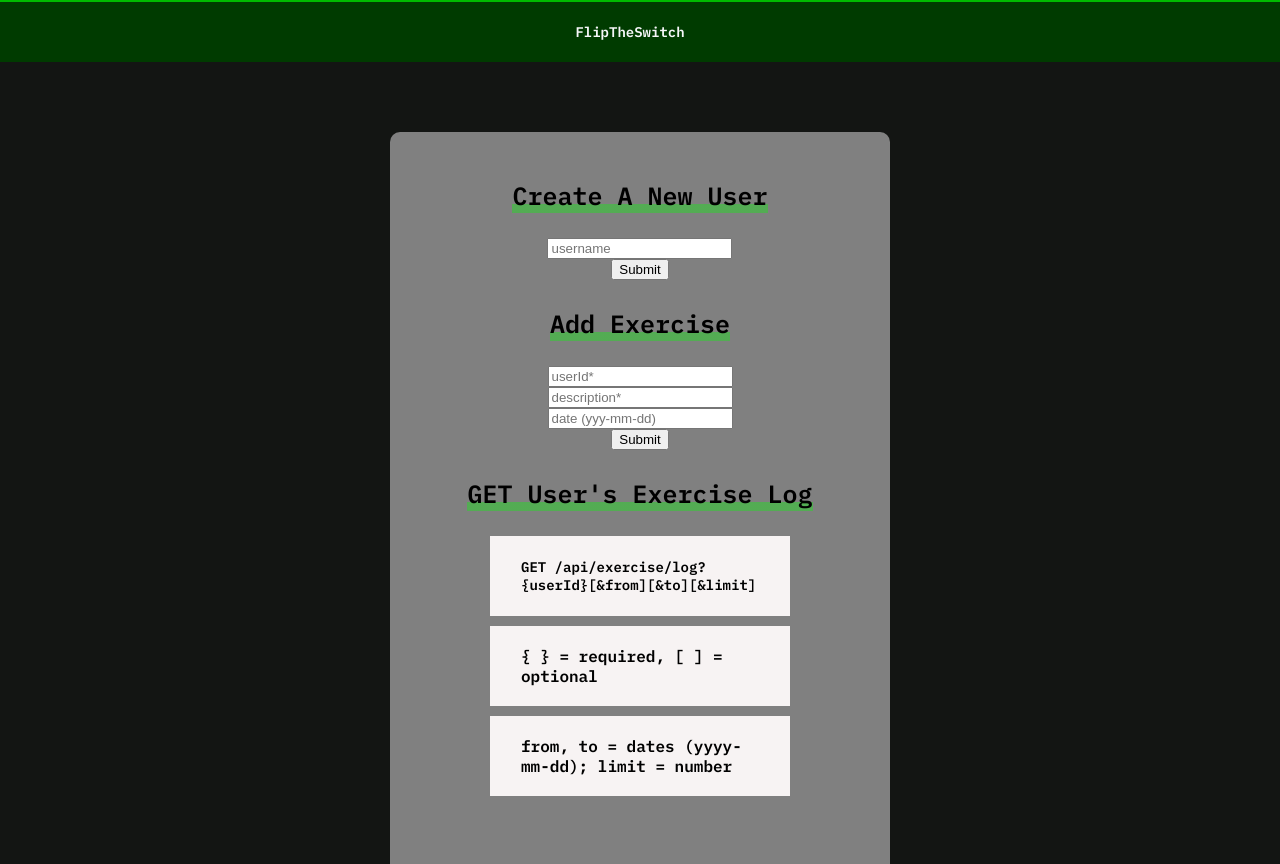
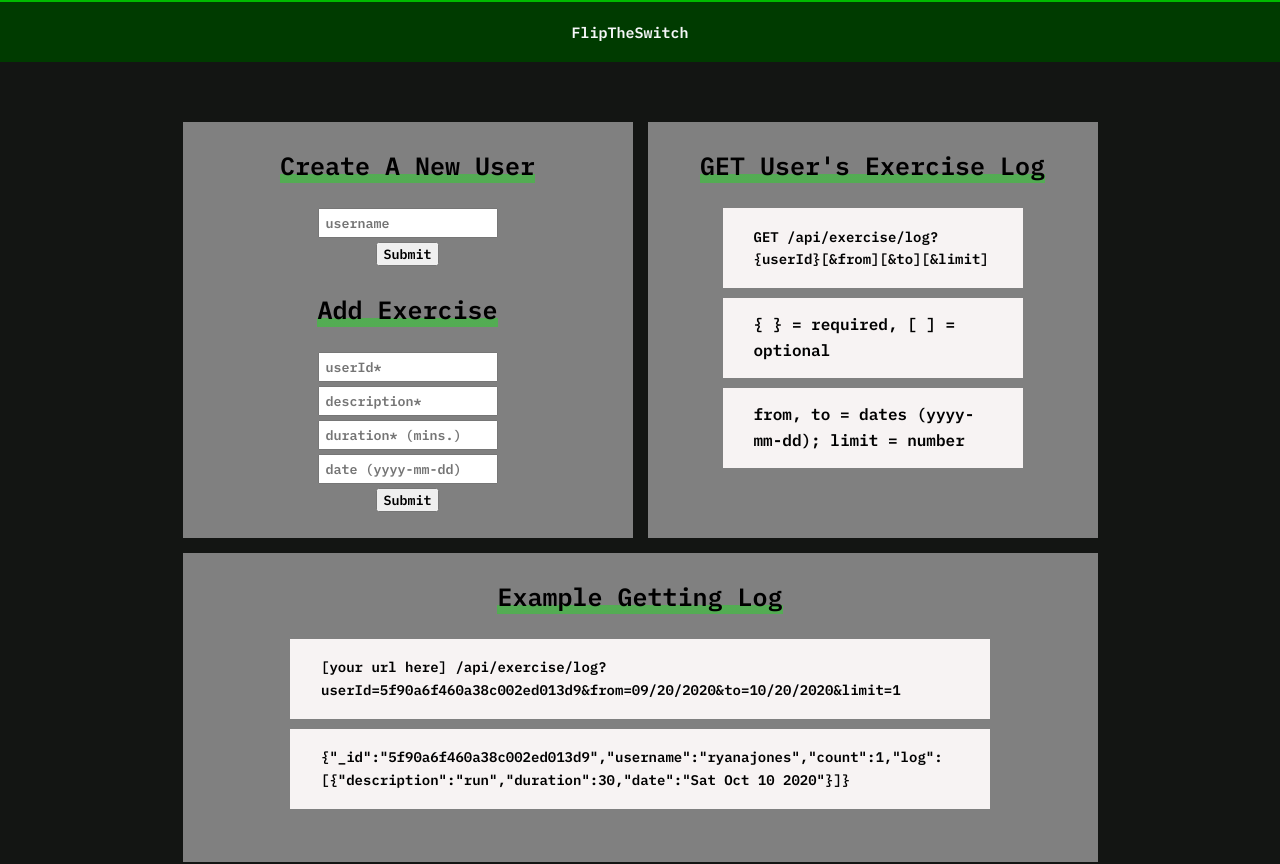
Before and after one commit to ryanajones/Exercise-Tracker-Microservice, a website: page views/index.html in a window 1280 px wide. Shown: the part 88-952 px from the top of the page. Drawn offline with Linux system fonts and the light colour scheme.

Commit message:
finished UI by polishing everyhing

```diff
--- a/public/style.scss
+++ b/public/style.scss
@@ -1,24 +1,22 @@
 @import url("https://fonts.googleapis.com/css2?family=IBM+Plex+Mono:wght@600&display=swap");
 
 *,
-::before,
-::after {
+*:before,
+*:after {
   box-sizing: border-box;
 }
-
 body {
   margin: 0;
   background-color: #131513;
+  * {
     font-family: "IBM Plex Mono", monospace;
+  }
   .mainNav {
-    display: flex;
-    justify-content: center;
-    align-items: center;
+    @extend .flex;
     width: 100vw;
     height: 90px;
     background-color: #00bb00;
-    font: 30px "IBM Plex Mono", monospace;
-
+    font-size: 30px;
     .logoBackground {
       position: relative;
       right: 25px;
@@ -37,19 +35,15 @@ body {
     .mainTitle {
       position: relative;
       right: 30px;
-      display: flex;
-      justify-content: center;
-      align-items: center;
+      @extend .flex;
       padding-left: 20px;
       h1 {
-        font: 30px "IBM Plex Mono", monospace;
+        font-size: 30px;
       }
     }
   }
   .subNav {
-    display: flex;
-    justify-content: center;
-    align-items: center;
+    @extend .flex;
     width: 100vw;
     height: 60px;
     background-color: #003b00;
@@ -57,64 +51,70 @@ body {
       position: relative;
       right: 10px;
       color: #f6f7f9;
-      font: 14px "IBM Plex Mono", monospace;
+      font-size: 15px;
     }
   }
   .container {
+    @extend .flexColumn;
     width: 100vw;
     height: 100vh;
+    .newUser {
+      @extend .flex;
+      flex-direction: row;
+      margin-top: 60px;
+      width: 100vw;
+      height: 430px;
+      .formWrapper {
+        @extend .flexColumn;
+        margin-right: 15px;
+        width: 450px;
+        height: 100%;
+        background-color: grey;
+        form {
+          @extend .flexColumn;
+          width: 100%;
+          background-color: grey;
+          .inputStyle {
+            width: 180px;
+            height: 30px;
           }
-  .app {
-    display: flex;
-    align-items: center;
-    flex-direction: column;
-    margin: 70px auto 0 auto;
-    padding: 20px;
-    width: 500px;
-    height: 1000px;
-    border-radius: 10px;
+        }
+      }
+      .getLog {
+        @extend .flexColumn;
+        width: 450px;
+        height: 100%;
         background-color: grey;
+      }
+    }
+    .example {
+      @extend .flexColumn;
+      margin-top: 15px;
+      width: 915px;
+      height: 320px;
+      background-color: grey;
+    }
     h3 {
       font-size: 25px;
-      /*       text-transform: uppercase; */
-    }
-    form {
-      display: flex;
-      align-items: center;
-      flex-direction: column;
-    }
-    input [text]{
-      margin: 2px;
-      /*      width: 200px;
-      height: 50px */
-    }
-    section {
-      display: flex;
-      align-items: center;
-      flex-direction: column;
-      .exampleWrapper {
-        width: 300px;
-        div {
-          display: flex;
-          justify-content: center;
-          align-items: center;
-          margin-bottom: 10px;
-          padding: 15px;
-          height: 80px;
-          /*border: 1px solid rgb(0, 0, 0); */
-          code {
-            padding: 16px;
-            font: 14px "IBM Plex Mono", monospace;
     }
     p {
       padding: 16px;
     }
+    .infoBoxDiv {
+      @extend .flex;
+      margin-bottom: 10px;
+      padding: 15px;
+      width: 300px;
+      height: 80px;
+      background-color: #f7f3f3;
+      line-height: 1.6;
+      code {
+        width: 100%;
+        padding: 16px;
+        font: 14px "IBM Plex Mono", monospace;
+        line-height: 1.6;
       }
     }
-    }
-  }
-}
-
     .highlight {
       padding: 2px 0px 1px;
       background-image: linear-gradient(
@@ -127,7 +127,24 @@ body {
       background-size: 100% 200%;
       text-align: center;
     }
-
-.backgroundColorLight {
-  background-color: #f7f3f3;
   }
+  .flex {
+    display: flex;
+    justify-content: center;
+    align-items: center;
+  }
+  .flexColumn {
+    display: flex;
+    align-items: center;
+    flex-direction: column;
+  }
+  [type="text"] {
+    margin-bottom: 4px;
+    padding-left: 6px;
+    background-color: -internal-light-dark(#f7f3f3, rgb(59, 59, 59));
+    border-color: -internal-light-dark(rgb(118, 118, 118), rgb(133, 133, 133));
+  }
+  [type="submit"] {
+    background-color: -internal-light-dark(#f7f3f3, rgb(59, 59, 59)) !important;
+  }
+}
--- a/views/index.html
+++ b/views/index.html
@@ -24,59 +24,43 @@
     <div class="subTitle">FlipTheSwitch</div>
   </div>
   <div class="container">
-    <div class="app">
+    <div class="newUser">
+      <div class="formWrapper">
         <form action="/api/exercise/new-user" method="post">
           <h3 class="highlight">Create A New User</h3>
-        <input id="usernameInput" type="text" name="username" placeholder="username">
+          <input class="inputStyle" id="usernameInput" type="text" name="username" placeholder="username">
           <input type="submit" value="Submit">
         </form>
-
         <form action="/api/exercise/add" method="post">
           <h3 class="highlight">Add Exercise</h3>
-        <input id="userId" type="text" name="userId" placeholder="userId*">
-        <input id="description" type="text" name="description" placeholder="description*">
-        <input id="duration" type="text" name="duration" placeholder="date (yyy-mm-dd)">
+          <input class="inputStyle" id="userId" type="text" name="userId" placeholder="userId*">
+          <input class="inputStyle" id="description" type="text" name="description" placeholder="description*">
+          <input class="inputStyle" id="duration" type="text" name="duration" placeholder="duration* (mins.)">
+          <input class="inputStyle" id="date" type="text" name="date" placeholder="date (yyyy-mm-dd)">
           <input type="submit" value="Submit">
         </form>
-      <section>
+      </div>
+      <div class="getLog">
         <h3 class="highlight">GET User's Exercise Log</h3>
-        <div class="exampleWrapper">
-          <div class="backgroundColorLight"><code>GET /api/exercise/log?{userId}[&amp;from][&amp;to][&amp;limit]</code>
+        <div class="infoBoxDiv"><code>GET /api/exercise/log?{userId}[&amp;from][&amp;to][&amp;limit]</code>
         </div>
-          <div class="backgroundColorLight" style="border-top: none;">
+        <div class="infoBoxDiv" style="border-top: none;">
           <p><strong>{ }</strong> = required, <strong>[ ]</strong> = optional</p>
         </div>
-          <div class="backgroundColorLight" style="border-top: none;">
+        <div class="infoBoxDiv" style="border-top: none;">
           <p><strong>from, to</strong> = dates (yyyy-mm-dd); <strong>limit</strong> = number</p>
         </div>
-          <div style="border-top: none;"></div>
       </div>
-      </section>
+    </div>
+    <div class="example">
+      <h3 class="highlight">Example Getting Log</h3>
+      <div class="infoBoxDiv" style="width: 700px;">
+        <code>[your url here] /api/exercise/log?userId=5f90a6f460a38c002ed013d9&from=09/20/2020&to=10/20/2020&limit=1</code>
+      </div>
+      <div class="infoBoxDiv" style="width: 700px;">
+        <code>{"_id":"5f90a6f460a38c002ed013d9","username":"ryanajones","count":1,"log":[{"description":"run","duration":30,"date":"Sat Oct 10 2020"}]}</code>
       </div>
     </div>
 </body>
 
 </html>
-
-<!--  <div class=" container">
-            <h1>Exercise tracker</h1>
-            <form action="/api/exercise/new-user" method="post">
-              <h3>Create a New User</h3>
-              <p><code>POST /api/exercise/new-user</code></p>
-              <input id="uname" type="text" name="username" placeholder="username">
-              <input type="submit" value="Submit">
-            </form>
-            <form action="/api/exercise/add" method="post">
-              <h3>Add exercises</h3>
-              <p><code>POST /api/exercise/add</code></p>
-              <input id="uid" type="text" name="userId" placeholder="userId*">
-              <input id="desc" type="text" name="description" placeholder="description*">
-              <input id="dur" type="text" name="duration" placeholder="duration* (mins.)">
-              <input id="dat" type="text" name="date" placeholder="date (yyyy-mm-dd)">
-              <input type="submit" value="Submit">
-            </form>
-            <p><strong>GET users's exercise log:
-              </strong><code>GET /api/exercise/log?{userId}[&amp;from][&amp;to][&amp;limit]</code></p>
-            <p><strong>{ }</strong> = required, <strong>[ ]</strong> = optional</p>
-            <p><strong>from, to</strong> = dates (yyyy-mm-dd); <strong>limit</strong> = number</p>
-          </div> -->
```
Also changed, not shown: public/main.css, 1 other file. Lines whose indentation alone changed are shown as unchanged.
